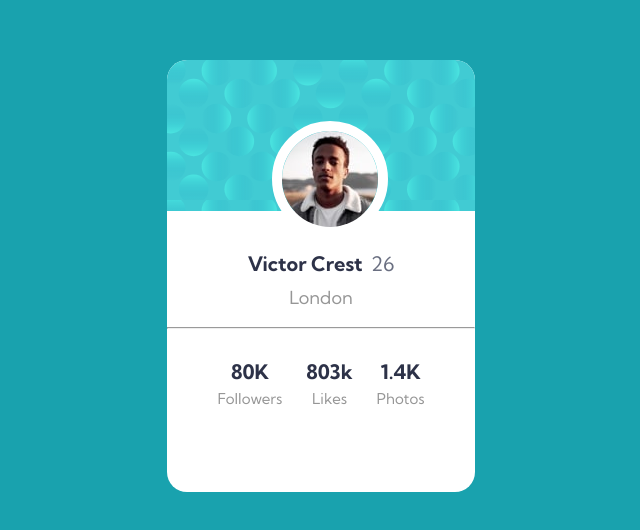
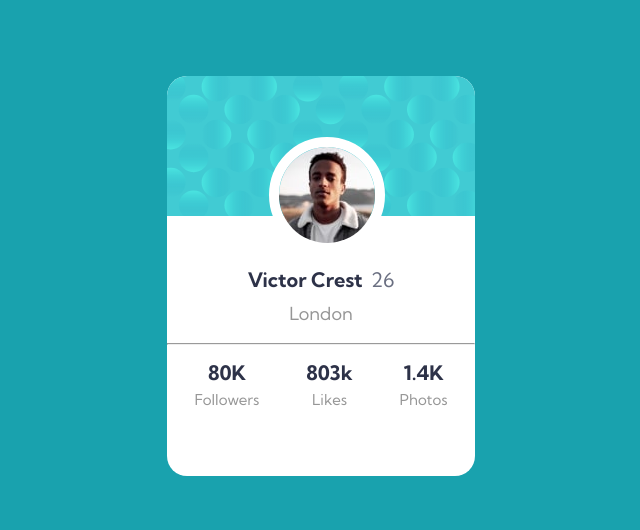
Before and after one commit to sanusi1995/profile-card, a plain HTML site: page index.html in a window 1280 px wide. Shown: the part 124-654 px from the top of the page, without its empty margins (319-959 px from the left). Drawn offline with Linux system fonts and the light colour scheme.

Commit message:
Update styles.css
commit2

```diff
--- a/styles.css
+++ b/styles.css
@@ -19,7 +19,7 @@ body{
 /* The card cover holds with white background */
 .card-cover{
     background-color: white;
-    height: 54%;
+    height: 50%;
     width: 24%;
     border-radius: 20px;
 }
@@ -29,13 +29,15 @@ body{
     background-image: url(./images/bg-pattern-card.svg);
     width: 100%;
     height: 35%;
+    background-repeat: none;
     border-top-left-radius: 20px;
     border-top-right-radius: 20px;
 }
 
 /* styling the container holding the image victor */
 .image-holder img{
-   margin-left: 34%;
+   margin-left: 33%;
+   margin-right: 33%;
    margin-top: 20%;
    border: 10px solid white;
    border-radius: 50%;
@@ -80,7 +82,7 @@ body{
 .follow-like-photo{
     display: flex;
     justify-content: space-between;
-    padding: 30px 50px 30px 50px;
+    padding: 10px 27px 10px 27px;
 }
 
 .followers ul li {
@@ -94,6 +96,7 @@ body{
     font-optical-sizing: auto;
     font-size: 20px;
     font-weight: 700;
+    margin-top: 5px;
 }
 
 .followers ul li:last-child{
@@ -102,5 +105,4 @@ body{
     font-weight: 400;
     font-size: 15px;
     margin-top: 5px;
-
 }
```
